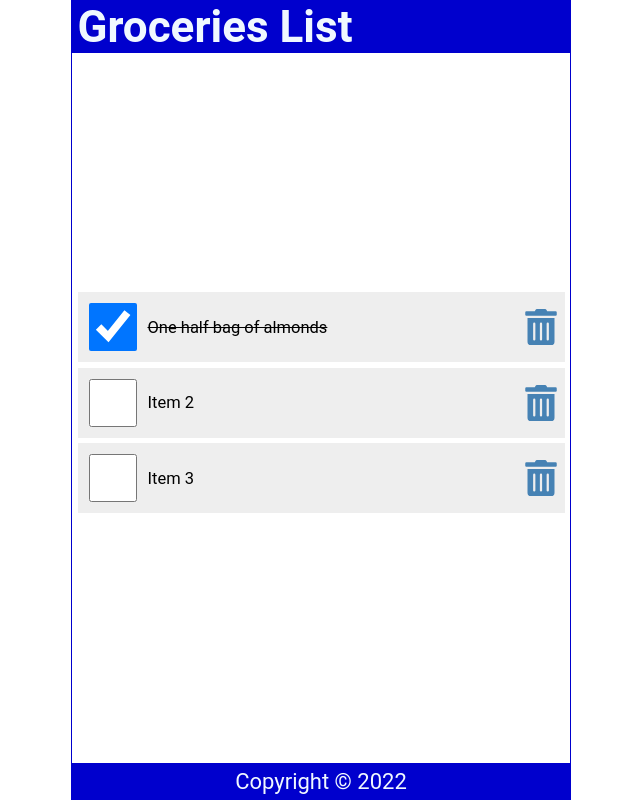
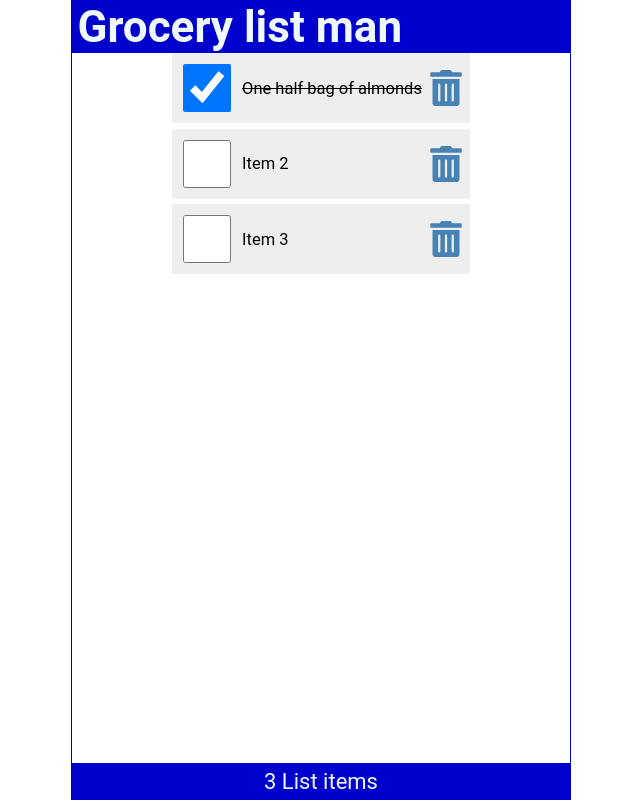
Before and after one commit to freddy24-7/ReactoverviewDaveGray, a React (Create React App) app: page / in a window 1280 px wide. Shown: the whole page, without its empty margins (319-959 px from the left). Built offline with nearby package versions, Linux system fonts and the light colour scheme.

Commit message:
prop drilling

```diff
--- a/src/App.js
+++ b/src/App.js
@@ -1,18 +1,57 @@
 import Header from "./Header";
 import Content from "./Content";
 import Footer from "./Footer";
+import {useState} from "react";
 
 //Return function returns JSX
+//Title becomes a prop, rule 14
+//This chapter is an example of prop drilling - this case four levels down,
+//refer components on devtools
 
 function App() {
+
+    const [items, setItems] = useState([
+        {
+            id: 1,
+            checked: true,
+            item: "One half bag of almonds"
+        },
+        {
+            id: 2,
+            checked: false,
+            item: "Item 2"
+        },
+        {
+            id: 3,
+            checked: false,
+            item: "Item 3"
+        }
+    ]);
+
+    const handleCheck = (id) => {
+        const listItems = items.map((item) => item.id === id ?
+            {...item, checked: !item.checked} : item);
+        setItems(listItems);
+        localStorage.setItem('shoppinglist', JSON.stringify(listItems));
+    };
+
+    const handleDelete = (id) => {
+        const listItems = items.filter((item) => item.id !== id);
+        setItems(listItems);
+        localStorage.setItem('shoppinglist', JSON.stringify(listItems));
+    };
 
 
 
   return (
     <div className="App">
-      <Header />
-      <Content />
-      <Footer />
+      <Header title="Grocery list man"/>
+      <Content
+          items={items}
+          handleCheck={handleCheck}
+          handleDelete={handleDelete}
+      />
+      <Footer length={items.length}/>
     </div>
   );
 }
--- a/src/Content.js
+++ b/src/Content.js
@@ -1,66 +1,21 @@
 import React from 'react';
-import {useState} from "react";
 import { FaTrashAlt } from "react-icons/fa";
+import ItemList from "./ItemList";
 
 //Below is an array of objects
 // Trashcans added with: npm i react-icons -D
 
-const Content = () => {
-
-        const [items, setItems] = useState([
-            {
-                id: 1,
-                checked: true,
-                item: "One half bag of almonds"
-            },
-            {
-                id: 2,
-                checked: false,
-                item: "Item 2"
-            },
-            {
-                id: 3,
-                checked: false,
-                item: "Item 3"
-            }
-        ]);
-
-        const handleCheck = (id) => {
-            const listItems = items.map((item) => item.id === id ?
-                {...item, checked: !item.checked} : item);
-            setItems(listItems);
-            localStorage.setItem('shoppinglist', JSON.stringify(listItems));
-        };
-
-        const handleDelete = (id) => {
-            const listItems = items.filter((item) => item.id !== id);
-            setItems(listItems);
-            localStorage.setItem('shoppinglist', JSON.stringify(listItems));
-        };
-
+const Content = ({items, handleCheck, handleDelete}) => {
 
     return (
         <main>
             {items.length ? (
-            <ul>
-                {items.map((item) => (
-                    <li className="item" key={item.id}>
-                        <input type="checkbox"
-                               onChange={() => handleCheck(item.id)}
-                               checked={item.checked}
-                        />
-                        <label
-                            onDoubleClick={() => handleCheck(item.id)}
-                            style={item.checked ? {textDecoration: "line-through"} : null}
-                        >{item.item}</label>
-                        <FaTrashAlt
-                            onClick={() => handleDelete(item.id)}
-                            role="button"
-                            tabIndex="0"
-                        />
-                    </li>
-                ))}
-            </ul>
+                <ItemList
+                    items={items}
+                    handleCheck={handleCheck}
+                    handleDelete={handleDelete}
+                />
+
             ) : (
                 <p style={{
                     marginTop: "20px",
--- a/src/Footer.js
+++ b/src/Footer.js
@@ -1,12 +1,10 @@
 import React from 'react';
 
-const Footer = () => {
-
-    const today = new Date();
+const Footer = ({length}) => {
 
     return (
         <footer>
-            <p>Copyright &copy; {today.getFullYear()}</p>
+            <p>{length} List {length === 1 ? "item" : "items"}</p>
 
         </footer>
     );
--- a/src/Header.js
+++ b/src/Header.js
@@ -2,18 +2,22 @@
 
 import React from 'react';
 
-const Header = () => {
+const Header = ({title}) => {
 
 
     return (
         <header>
 
             <h1>
-                Groceries List
+                {title}
             </h1>
 
         </header>
     );
 };
 
+Header.defaultProps = {
+    title: 'Default Title'
+};
+
 export default Header;
--- /dev/null
+++ b/src/ItemList.js
@@ -0,0 +1,21 @@
+import React from 'react';
+import LineItem from "./LineItem";
+
+const ItemList = ({items, handleCheck, handleDelete}) => {
+    return (
+        <div>
+            <ul>
+                {items.map((item) => (
+                    <LineItem
+                        key={item.id}
+                        item={item}
+                        handleCheck={handleCheck}
+                        handleDelete={handleDelete}
+                    />
+                ))}
+            </ul>
+        </div>
+    );
+};
+
+export default ItemList;
--- /dev/null
+++ b/src/LineItem.js
@@ -0,0 +1,29 @@
+import {FaTrashAlt} from "react-icons/fa";
+
+import React from 'react';
+
+const LineItem = ({item, handleCheck, handleDelete }) => {
+    return (
+
+        <li className="item" key={item.id}>
+            <input type="checkbox"
+                   onChange={() => handleCheck(item.id)}
+                   checked={item.checked}
+            />
+            <label
+                onDoubleClick={() => handleCheck(item.id)}
+                style={item.checked ? {textDecoration: "line-through"} : null}
+            >{item.item}</label>
+            <FaTrashAlt
+                onClick={() => handleDelete(item.id)}
+                role="button"
+                tabIndex="0"
+                aria-label={`Delete ${item.item}`}
+            />
+        </li>
+
+
+    );
+};
+
+export default LineItem;
--- a/src/index.css
+++ b/src/index.css
@@ -44,7 +44,7 @@
   display: flex;
   flex-direction: column;
   flex-grow: 1;
-  justify-content: center;
+  justify-content: flex-start;
   align-items: center;
   overflow-y: auto;
 }
```
